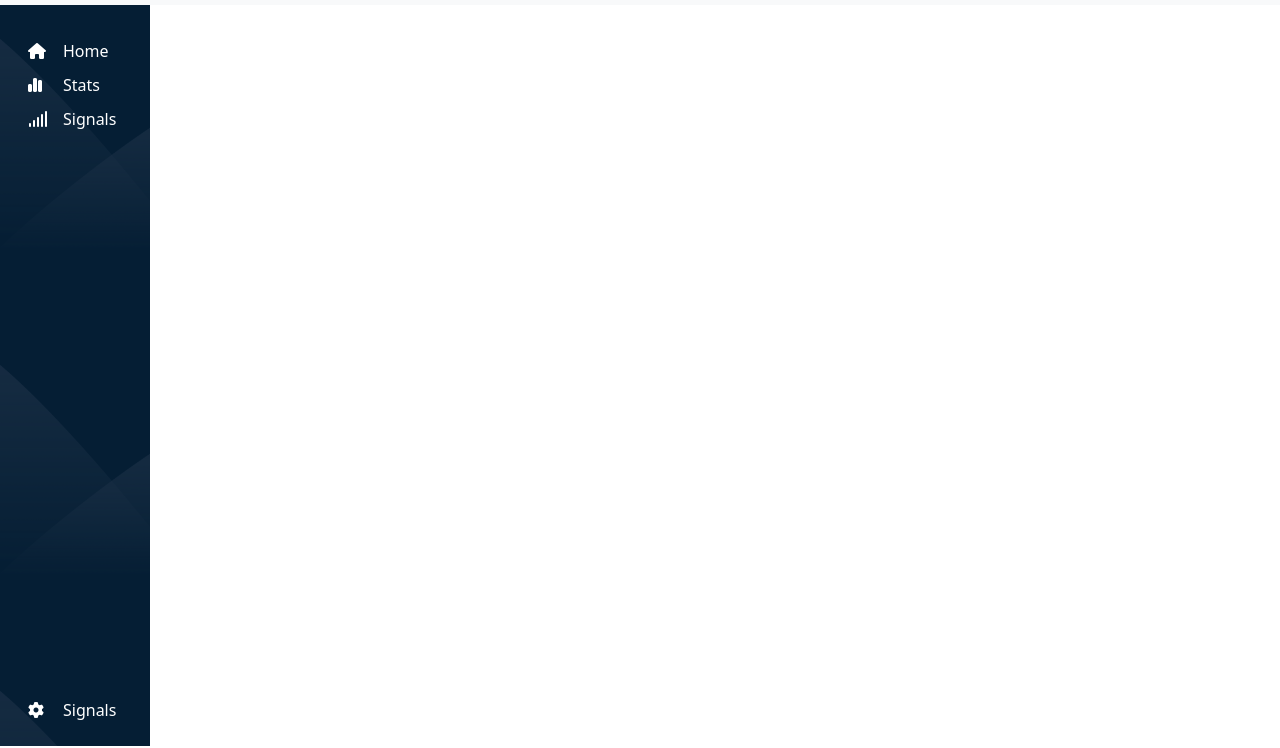
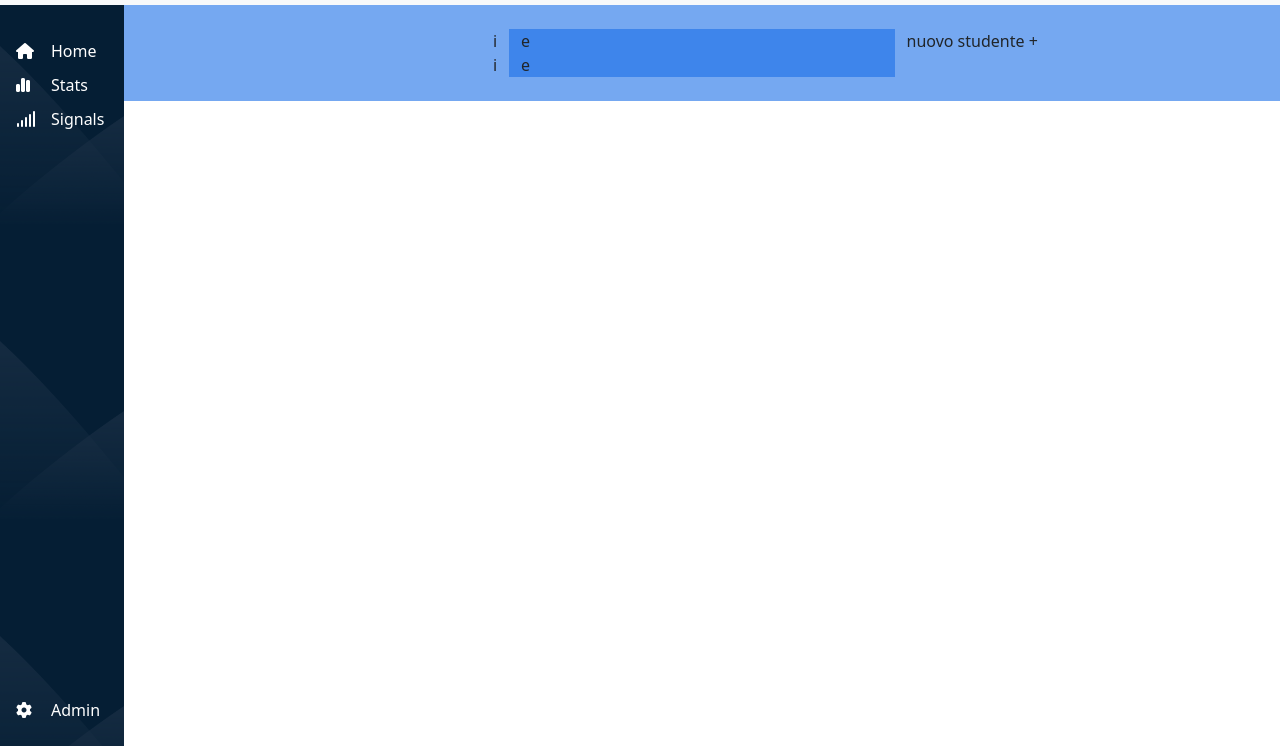
Before and after one commit to GiacomoArena/html-css-bootstrap-dashboard, a plain HTML site: page index.html in a window 1280 px wide. Shown: the part 52-800 px from the top of the page. Drawn offline with nearby package versions, Linux system fonts and the light colour scheme.

Commit message:
update commit

```diff
--- a/css/style.css
+++ b/css/style.css
@@ -13,7 +13,8 @@
   background-image: url(../img/sidebar-bg.png);
   background-size: contain;
   height: calc(100vh - 59px); /*da sistemare in base alla grandezza della barra alta */
-  max-width: 70px;
+  width: 70px;
+  margin-right:0;
 }
 
 main .sc-container .side-bar a{
@@ -27,11 +28,14 @@ main .sc-container .side-bar a span{
   left: 35px;
 }
 
+.debug{
+  background-color: #1b70e89a;
+}
 
 
 
 @media screen and (min-width:992px) {
   .sc-container .side-bar{
-    max-width: 150px;
+    width: 150px;
   }
 }
--- a/index.html
+++ b/index.html
@@ -78,8 +78,8 @@
 </header>
 
 <main>
-<div class="sc-container">
-  <div class="container-fluid">
+  <div class="sc-container d-flex">
+
       <div class="row side-bar flex-column">
         <div class=" col align-self-start text-center flex-column d-flex align-items-lg-start ms-lg-3 mt-4 align-items-center">
           <a href="#">
@@ -98,9 +98,24 @@
         <div class="col align-self-start text-center flex-column d-flex align-items-lg-start ms-lg-3 mt-4 align-items-center justify-content-end pb-4">
           <a href="#">
             <i class="fa-solid fa-gear"></i>
-          <span class="d-none d-lg-inline-block">Signals</span>
+            <span class="d-none d-lg-inline-block">Admin</span>
           </a>
         </div>
+      </div>
+  <!-- barra alta blue -->
+      <div class="sc-container w-100">
+        <div class="container-fluid w-100 debug py-4">
+          <div class="row flex-sm-row-reverse row-cols-1 row-cols-sm-3">
+            <div class="col-sm-4">nuovo studente +</div>
+            <div class="col-sm-4 debug">e</div>
+            <div class="col-sm-4 text-end">i</div>
+            <div class="col-sm-4"></div>
+            <div class="col-sm-4 debug">e</div>
+            <div class="col-sm-4 text-end">i</div>
+          </div>
+        </div>
+      </div>
+
   </div>
 </main>
 
```
Lines whose indentation alone changed are shown as unchanged.
